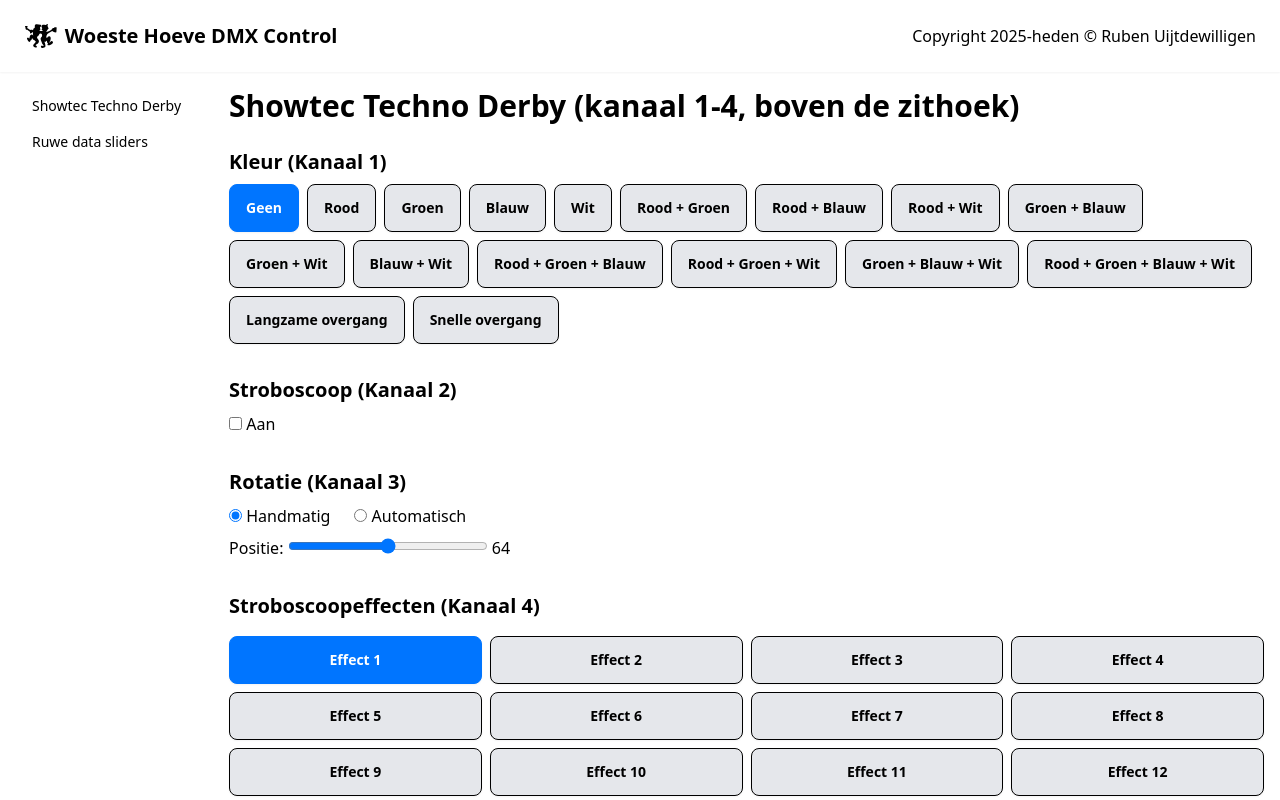
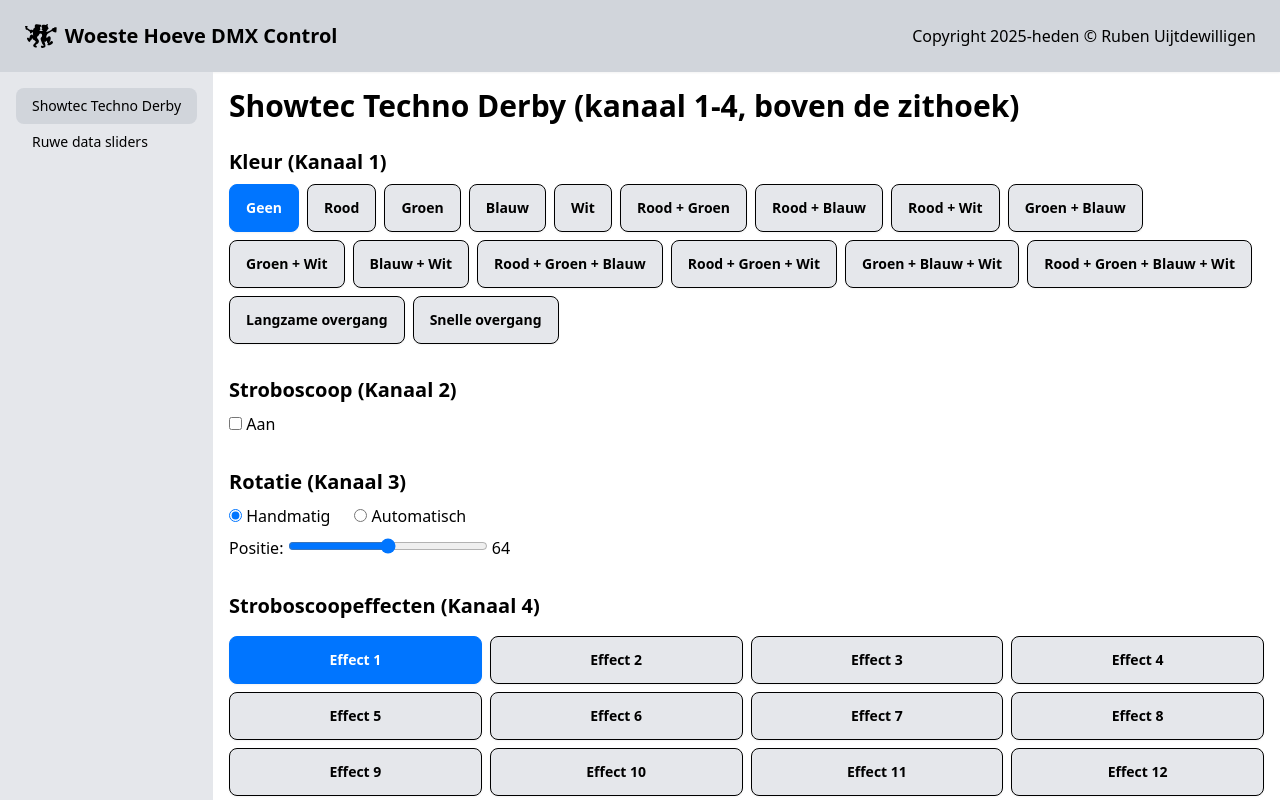
Before and after one commit to rubenuijtdewilligen/woeste-dmx, a SvelteKit app in the folder web/: page /fixtures/techno-derby in a window 1280 px wide. Shown: the top 800 px of the page. Built offline with nearby package versions, Linux system fonts and the light colour scheme; no server answers.

Commit message:
Update color scheme

```diff
--- a/web/src/routes/+layout.svelte
+++ b/web/src/routes/+layout.svelte
@@ -1,8 +1,14 @@
 <script>
   import '../app.css';
+  import { page } from '$app/stores';
+
+  const navItems = [
+    { name: 'Showtec Techno Derby', path: '/fixtures/techno-derby' },
+    { name: 'Ruwe data sliders', path: '/raw' }
+  ];
 </script>
 
-<div class="navbar bg-base-100 shadow-sm">
+<div class="navbar bg-gray-300 shadow-sm">
   <div class="flex-1">
     <a class="btn btn-ghost text-xl" href="/">
       <img src="/logo.svg" alt="Woeste Hoeve Logo" class="max-h-6" />
@@ -30,9 +36,18 @@
 
   <div class="drawer-side">
     <label for="my-drawer-2" aria-label="close sidebar" class="drawer-overlay"></label>
-    <ul class="menu bg-base-200 text-base-content min-h-full w-max p-4">
-      <li><a href="/fixtures/techno-derby">Showtec Techno Derby</a></li>
-      <li><a href="/raw">Ruwe data sliders</a></li>
+    <ul class="menu text-base-content min-h-full w-max bg-gray-200 p-4">
+      {#each navItems as item}
+        <li>
+          <a
+            href={item.path}
+            class="hover:bg-gray-300
+            {$page.url.pathname.startsWith(item.path) ? 'bg-gray-300' : ''}"
+          >
+            {item.name}
+          </a>
+        </li>
+      {/each}
     </ul>
   </div>
 </div>
```
